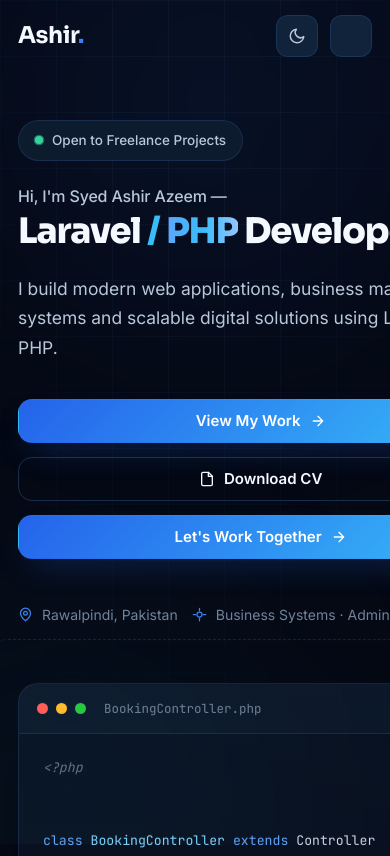
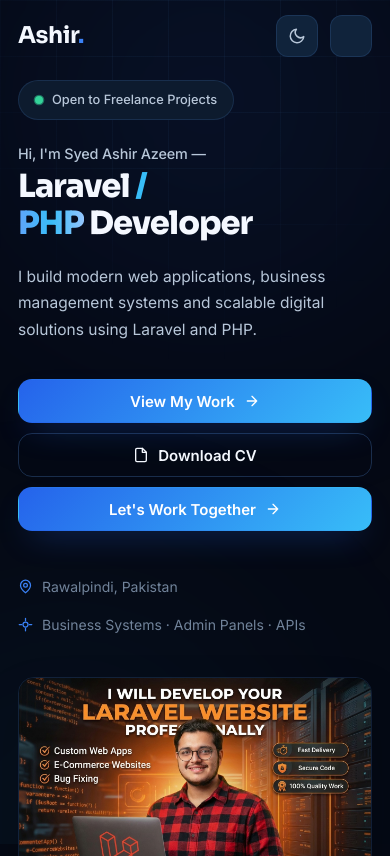
Before and after one commit to ashirazeem7803-lab/Ashir_portfolio_website, a plain HTML site: page index.html in a window 390 px wide. Shown: the top 856 px of the page. Drawn offline with Linux system fonts and the light colour scheme.

Commit message:
Enhance mobile styles for hero and banner sections
Added mobile-specific styles for hero section and banner.

```diff
--- a/css/app.css
+++ b/css/app.css
@@ -1422,4 +1422,20 @@
   .hero-actions .btn { flex: 1 1 100%; }
   .hero-meta { gap: 14px; }
   .about-points { grid-template-columns: 1fr; }
+
+  /* Hide code window on mobile - show only text */
+  .hero-visual { display: none; }
+  .hero-visual-ring { display: none; }
+
+  /* Hero text improvements on mobile */
+  .hero { padding-top: 80px; padding-bottom: 40px; }
+  .hero-title { font-size: clamp(2rem, 8vw, 3rem); }
+  .hero-greeting { font-size: clamp(0.9rem, 3.5vw, 1.1rem); }
+  .hero-desc { font-size: 0.97rem; }
+  .hero-badge { font-size: 0.8rem; }
+  .hero-actions { flex-direction: column; gap: 10px; }
+  .hero-actions .btn { width: 100%; text-align: center; justify-content: center; }
+
+  /* Banner section on mobile */
+  .section { padding-top: 40px; padding-bottom: 40px; }
 }
```
